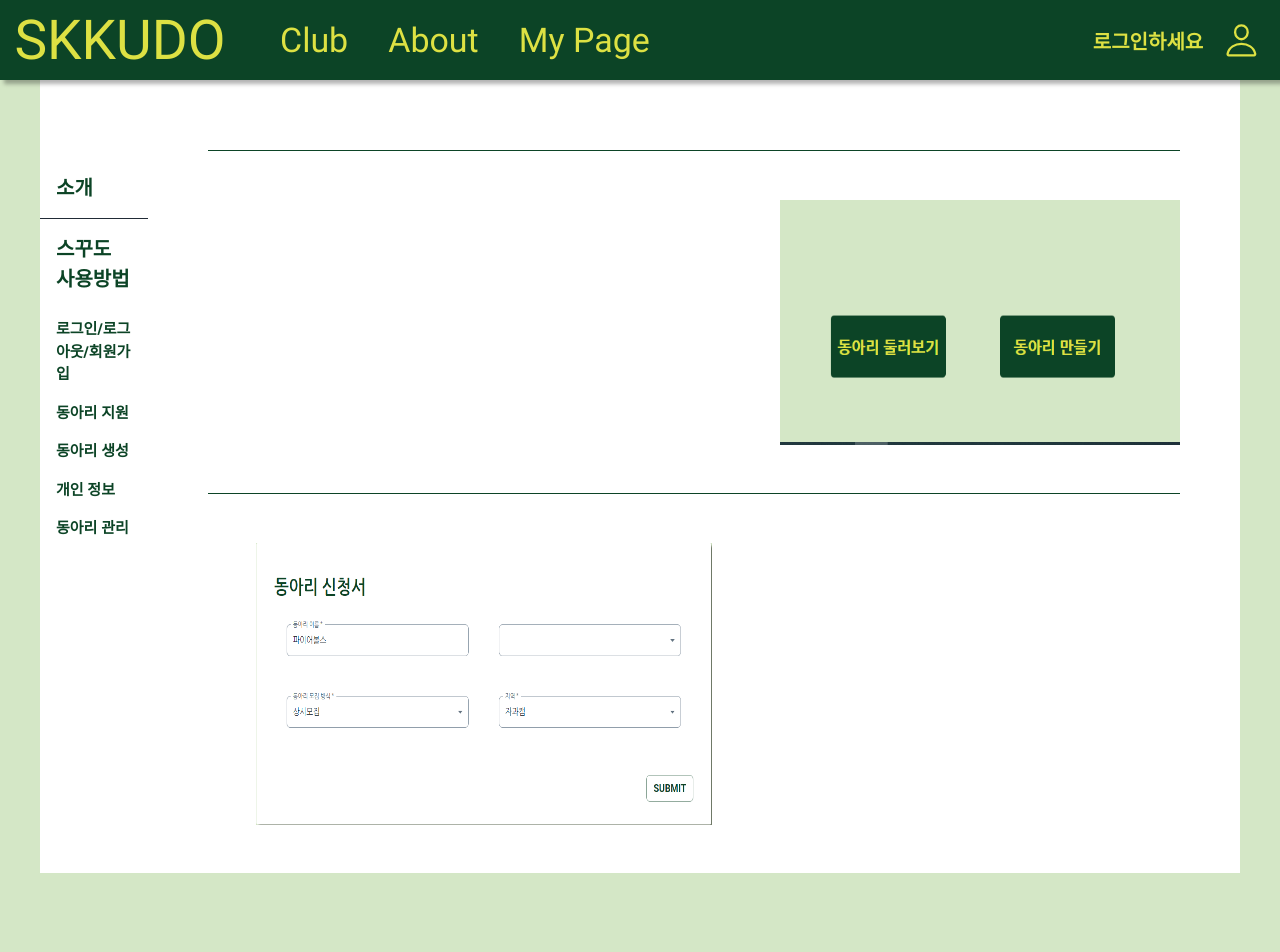
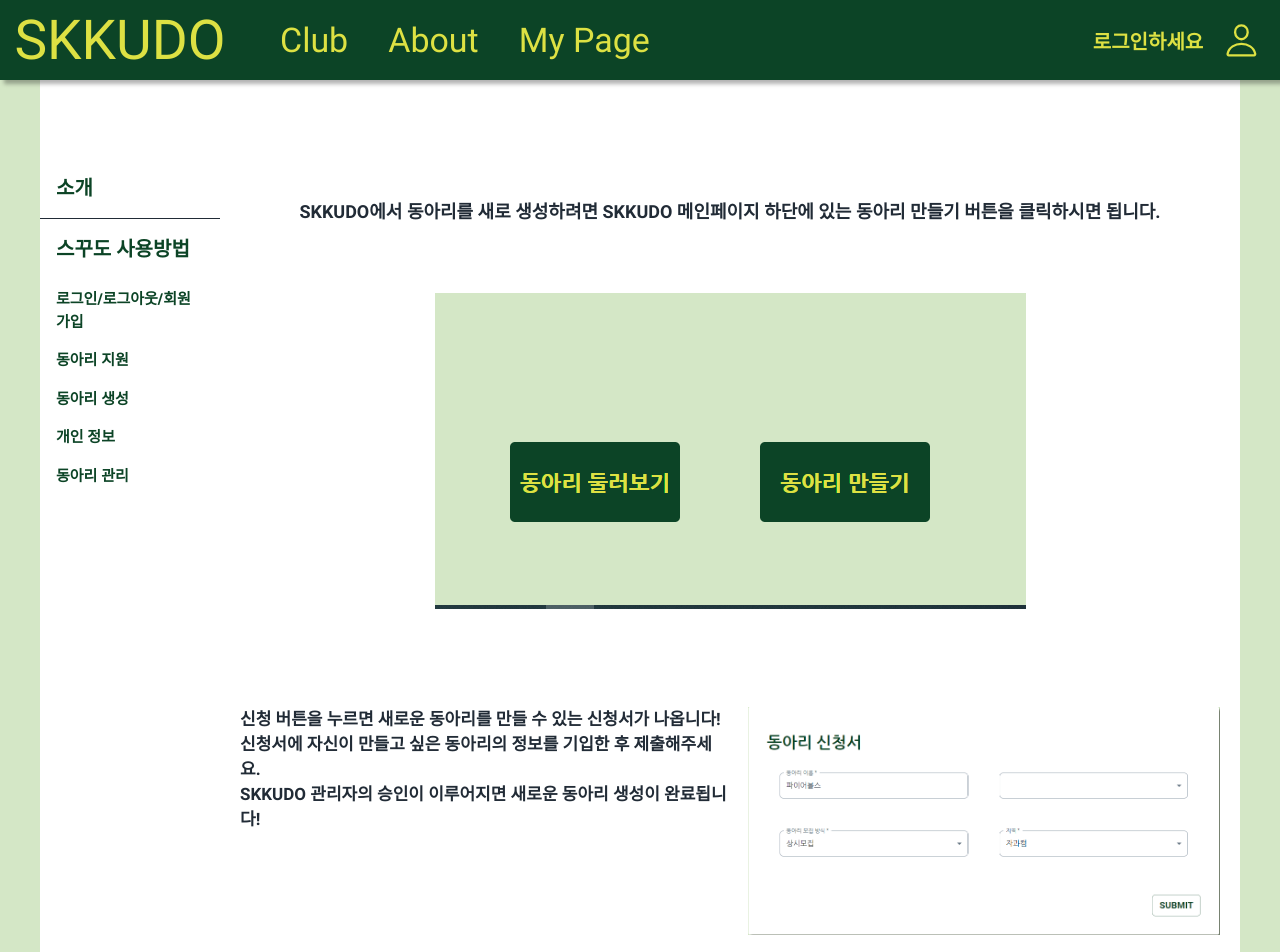
Before and after one commit to taeju-moon/SKKUDO_frontend_self, a React (Create React App) app: page /about/makeclub in a window 1280 px wide. Shown: the top 952 px of the page. Before the commit the page ends 873 px from the top, so only its background shows below. Built offline with nearby package versions, Linux system fonts and the light colour scheme; no server answers; a web font is replaced by a local one.

Commit message:
add content to about page

```diff
--- a/src/pages/AboutApplyPage.tsx
+++ b/src/pages/AboutApplyPage.tsx
@@ -9,107 +9,115 @@ import applyfilter from "../assets/images/apply/applyfilter.png";
 import ingclub from "../assets/images/apply/ingclub.png";
 
 const AboutApplyPageContainer = styled.div`
-  // 우측으로 쌓기
   display: flex;
   padding-left: 5%;
   padding-right: 5%;
   flex-direction: column;
+  flex: 1;
 `;
 
-const FirstApplyContainer =styled.div`
-  border-top-style:solid;
-  border-width: 1px;
-  border-color: #0c4426;
+const FirstApplyContainer = styled.div`
   display: flex;
   flex-direction: row;
-  padding-top:5%;
+  padding-top: 5%;
   padding-bottom: 5%;
-`
+`;
 const FirstApplyMassageContainer = styled.div`
-  display:flex;
+  font-size: 18px;
+  line-height: 40px;
+  font-weight: 600;
+  padding-right: 20px;
+  width: 50%;
+`;
+const FirstApplyImageContainer = styled.div`
+  display: flex;
+  width: 50%;
+`;
+const SecondApplyContainer = styled.div`
+  display: flex;
   flex-direction: column;
-  width: 600px;
-`
-const FirstApplyImageContainer =styled.div`
-  padding-left:5%;
-  display:flex;
-`
-const SecondApplyContainer =styled.div`
-  border-top-style:solid;
-  border-width: 1px;
-  border-color: #0c4426;
+  padding-top: 5%;
+  padding-bottom: 5%;
+`;
+const SecondApplyMassageContainer = styled.div`
+  font-size: 18px;
+  line-height: 50px;
+  font-weight: 600;
+  text-align: center;
+  margin-bottom: 60px;
+  margin-top: 40px;
+`;
+const SecondApplyImageContainer = styled.div`
+  padding-left: 5%;
+  display: flex;
+`;
+
+const ApplyFilterContainer = styled.div`
   display: flex;
   flex-direction: row;
-  padding-top:5%;
+  padding-top: 5%;
   padding-bottom: 5%;
-`
-const SecondApplyMassageContainer = styled.div`
-  display:flex;
+`;
+const ApplyFilterMassageContainer = styled.div`
+  display: flex;
   flex-direction: column;
-  width: 600px;
-`
-const SecondApplyImageContainer =styled.div`
-  padding-left:5%;
-  display:flex;
-`
+`;
+const ApplyFilterImageContainer = styled.div`
+  padding-left: 5%;
+  display: flex;
+`;
 
-const ApplyFilterContainer =styled.div`
-  border-top-style:solid;
-  border-width: 1px;
-  border-color: #0c4426;
+const IngClubContainer = styled.div`
   display: flex;
   flex-direction: row;
-  padding-top:5%;
+  padding-top: 5%;
   padding-bottom: 5%;
-`
-const ApplyFilterMassageContainer = styled.div`
-  display:flex;
+`;
+const IngClubMassageContainer = styled.div`
+  display: flex;
   flex-direction: column;
-  width: 600px;
-`
-const ApplyFilterImageContainer =styled.div`
-  padding-left:5%;
-  display:flex;
-`
-
-const IngClubContainer =styled.div`
-  border-top-style:solid;
-  border-width: 1px;
-  border-color: #0c4426;
+`;
+const IngClubImageContainer = styled.div`
+  padding-left: 5%;
   display: flex;
-  flex-direction: row;
-  padding-top:5%;
-  padding-bottom: 5%;
-`
-const IngClubMassageContainer = styled.div`
-  display:flex;
-  flex-direction: column;
-  width: 600px;
-`
-const IngClubImageContainer =styled.div`
-  padding-left:5%;
-  display:flex;
-`
-
-
+`;
 
 function AboutApplyPage() {
   return (
     <AboutApplyPageContainer>
       <FirstApplyContainer>
-        <FirstApplyMassageContainer></FirstApplyMassageContainer>
-        <FirstApplyImageContainer><img src={apply1}></img></FirstApplyImageContainer>
+        <FirstApplyMassageContainer>
+          SKKUDO에서는 현재 SKKUDO에 등록된 다양한 동아리들을 확인할 수
+          있습니다.
+        </FirstApplyMassageContainer>
+        <FirstApplyImageContainer>
+          <img src={apply1}></img>
+        </FirstApplyImageContainer>
       </FirstApplyContainer>
       <SecondApplyContainer>
-        <SecondApplyImageContainer><img src={apply2}></img></SecondApplyImageContainer>
-        <SecondApplyMassageContainer></SecondApplyMassageContainer>
+        <SecondApplyMassageContainer>
+          지원하고 싶은 동아리에 마우스를 올려서 "지원하기" 버튼을 눌러주세요!
+        </SecondApplyMassageContainer>
+        <SecondApplyImageContainer>
+          <img src={apply2}></img>
+        </SecondApplyImageContainer>
+        <SecondApplyMassageContainer>
+          그러면 위에 그림처럼 해당 동아리의 지원서가 나타납니다.
+          <br /> 지원서를 동아리에 대한 자신의 열정을 마음껏 표출해주세요!
+          <br /> 지원서가 성공적으로 제출되면 이제 해당 동아리 관리자의 결정을
+          기다리기만 하면 됩니다!!
+        </SecondApplyMassageContainer>
       </SecondApplyContainer>
       <ApplyFilterContainer>
         <ApplyFilterMassageContainer></ApplyFilterMassageContainer>
-        <ApplyFilterImageContainer><img src={applyfilter}></img></ApplyFilterImageContainer>
+        <ApplyFilterImageContainer>
+          <img src={applyfilter}></img>
+        </ApplyFilterImageContainer>
       </ApplyFilterContainer>
       <IngClubContainer>
-        <IngClubImageContainer><img src={ingclub}></img></IngClubImageContainer>
+        <IngClubImageContainer>
+          <img src={ingclub}></img>
+        </IngClubImageContainer>
         <IngClubMassageContainer></IngClubMassageContainer>
       </IngClubContainer>
     </AboutApplyPageContainer>
--- a/src/pages/AboutMakeClubPage.tsx
+++ b/src/pages/AboutMakeClubPage.tsx
@@ -1,69 +1,87 @@
 //AboutMakeClubPage Page
 
-import { useTheme } from "@mui/material";
 import styled from "styled-components";
-import AboutSideBar from "../components/aboutComponents/AboutSideBar";
+
 import makeclub from "../assets/images/makeclub/makeclub.png";
 import register from "../assets/images/makeclub/register.png";
 
 const AboutMakeClubPageContainer = styled.div`
   // 우측으로 쌓기
   display: flex;
-  padding-left: 5%;
-  padding-right: 5%;
+  padding-left: 20px;
+  padding-right: 20px;
   flex-direction: column;
+  flex: 1;
 `;
 
+const MakeClubContainer = styled.div`
+  /* border-width: 1px; */
+  border-color: #0c4426;
+  display: flex;
+  flex-direction: column;
+  padding-top: 5%;
+  padding-bottom: 5%;
+  gap: 20px;
+`;
+const MakeClubMassageContainer = styled.div`
+  text-align: center;
+  font-size: 18px;
+  line-height: 25px;
+  font-weight: 600;
+`;
+const MakeClubImageContainer = styled.div`
+  /* padding-left: 5%; */
+  margin-top: 5%;
+  width: 100%;
+  display: flex;
+  justify-content: center;
+  align-items: center;
+`;
 
-const MakeClubContainer =styled.div`
-  border-top-style:solid;
+const RegisterContainer = styled.div`
   border-width: 1px;
   border-color: #0c4426;
   display: flex;
   flex-direction: row;
-  padding-top:5%;
+  padding-top: 5%;
   padding-bottom: 5%;
-`
-const MakeClubMassageContainer = styled.div`
-  display:flex;
+`;
+const RegisterMassageContainer = styled.div`
+  display: flex;
   flex-direction: column;
-  width: 600px;
-`
-const MakeClubImageContainer =styled.div`
-  padding-left:5%;
-  display:flex;
-`
-
-const RegisterContainer =styled.div`
-  border-top-style:solid;
-  border-width: 1px;
-  border-color: #0c4426;
+  padding-right: 20px;
+  font-size: 17px;
+  line-height: 25px;
+  font-weight: 600;
+`;
+const RegisterImageContainer = styled.div`
+  width: 50%;
   display: flex;
-  flex-direction: row;
-  padding-top:5%;
-  padding-bottom: 5%;
-`
-const RegisterMassageContainer = styled.div`
-  display:flex;
-  flex-direction: column;
-  width: 600px;
-`
-const RegisterImageContainer =styled.div`
-  padding-left:5%;
-  display:flex;
-`
-
+`;
 
 function AboutMakeClubPage() {
   return (
     <AboutMakeClubPageContainer>
       <MakeClubContainer>
-        <MakeClubMassageContainer></MakeClubMassageContainer>
-        <MakeClubImageContainer><img src={makeclub}></img></MakeClubImageContainer>
+        <MakeClubMassageContainer>
+          SKKUDO에서 동아리를 새로 생성하려면 SKKUDO 메인페이지 하단에 있는
+          동아리 만들기 버튼을 클릭하시면 됩니다.
+        </MakeClubMassageContainer>
+        <MakeClubImageContainer>
+          <img src={makeclub}></img>
+        </MakeClubImageContainer>
       </MakeClubContainer>
       <RegisterContainer>
-        <RegisterImageContainer><img src={register}></img></RegisterImageContainer>
-        <RegisterMassageContainer></RegisterMassageContainer>
+        <RegisterMassageContainer>
+          신청 버튼을 누르면 새로운 동아리를 만들 수 있는 신청서가 나옵니다!
+          <br />
+          신청서에 자신이 만들고 싶은 동아리의 정보를 기입한 후 제출해주세요.
+          <br />
+          SKKUDO 관리자의 승인이 이루어지면 새로운 동아리 생성이 완료됩니다!
+        </RegisterMassageContainer>
+        <RegisterImageContainer>
+          <img src={register}></img>
+        </RegisterImageContainer>
       </RegisterContainer>
     </AboutMakeClubPageContainer>
   );
--- a/src/pages/AboutSignPage.tsx
+++ b/src/pages/AboutSignPage.tsx
@@ -13,70 +13,53 @@ const AboutSignContainer = styled.div`
   padding-left: 5%;
   padding-right: 5%;
   flex-direction: column;
+  flex: 1;
 `;
 
 const SignupContainer = styled.div`
-  border-top-style: solid;
-  border-width: 1px;
-  border-color: #0c4426;
   display: flex;
   flex-direction: row;
   padding-top: 5%;
   padding-bottom: 5%;
-
 `;
-
 
 const SignupMassageContainer = styled.div`
   display: flex;
   flex-direction: column;
-
-  width: 600px;
-`
-const SignupImageContainer =styled.div`
-  padding-left:5%;
-  display:flex;
-`
-const SignInContainer =styled.div`
-  border-top-style:solid;
-  border-width: 1px;
-  border-color: #0c4426;
+`;
+const SignupImageContainer = styled.div`
+  padding-left: 5%;
+  display: flex;
+`;
+const SignInContainer = styled.div`
   display: flex;
   flex-direction: row;
-  padding-top:5%;
+  padding-top: 5%;
   padding-bottom: 5%;
-`
+`;
 const SignInMassageContainer = styled.div`
-  display:flex;
+  display: flex;
   flex-direction: column;
-  width: 600px;
-`
-const SignInImageContainer =styled.div`
-  padding-left:5%;
-  display:flex;
-`
+`;
+const SignInImageContainer = styled.div`
+  padding-left: 5%;
+  display: flex;
+`;
 
-
-
-
-const LogoutContainer =styled.div`
-  border-top-style:solid;
-  border-width: 1px;
-  border-color: #0c4426;
+const LogoutContainer = styled.div`
   display: flex;
   flex-direction: row;
-  padding-top:5%;
+  padding-top: 5%;
   padding-bottom: 5%;
-`
+`;
 const LogoutMassageContainer = styled.div`
-  display:flex;
+  display: flex;
   flex-direction: column;
-  width: 600px;
-`
-const LogoutImageContainer =styled.div`
-  padding-left:5%;
-  display:flex;
-`
+`;
+const LogoutImageContainer = styled.div`
+  padding-left: 5%;
+  display: flex;
+`;
 
 function AboutSignPage() {
   return (
@@ -89,10 +72,14 @@ function AboutSignPage() {
       </SignupContainer>
       <SignInContainer>
         <SignInMassageContainer></SignInMassageContainer>
-        <SignInImageContainer><img src={signIn}></img></SignInImageContainer>
+        <SignInImageContainer>
+          <img src={signIn}></img>
+        </SignInImageContainer>
       </SignInContainer>
       <LogoutContainer>
-        <LogoutImageContainer><img src={logout}></img></LogoutImageContainer>
+        <LogoutImageContainer>
+          <img src={logout}></img>
+        </LogoutImageContainer>
         <LogoutMassageContainer></LogoutMassageContainer>
       </LogoutContainer>
     </AboutSignContainer>
```
